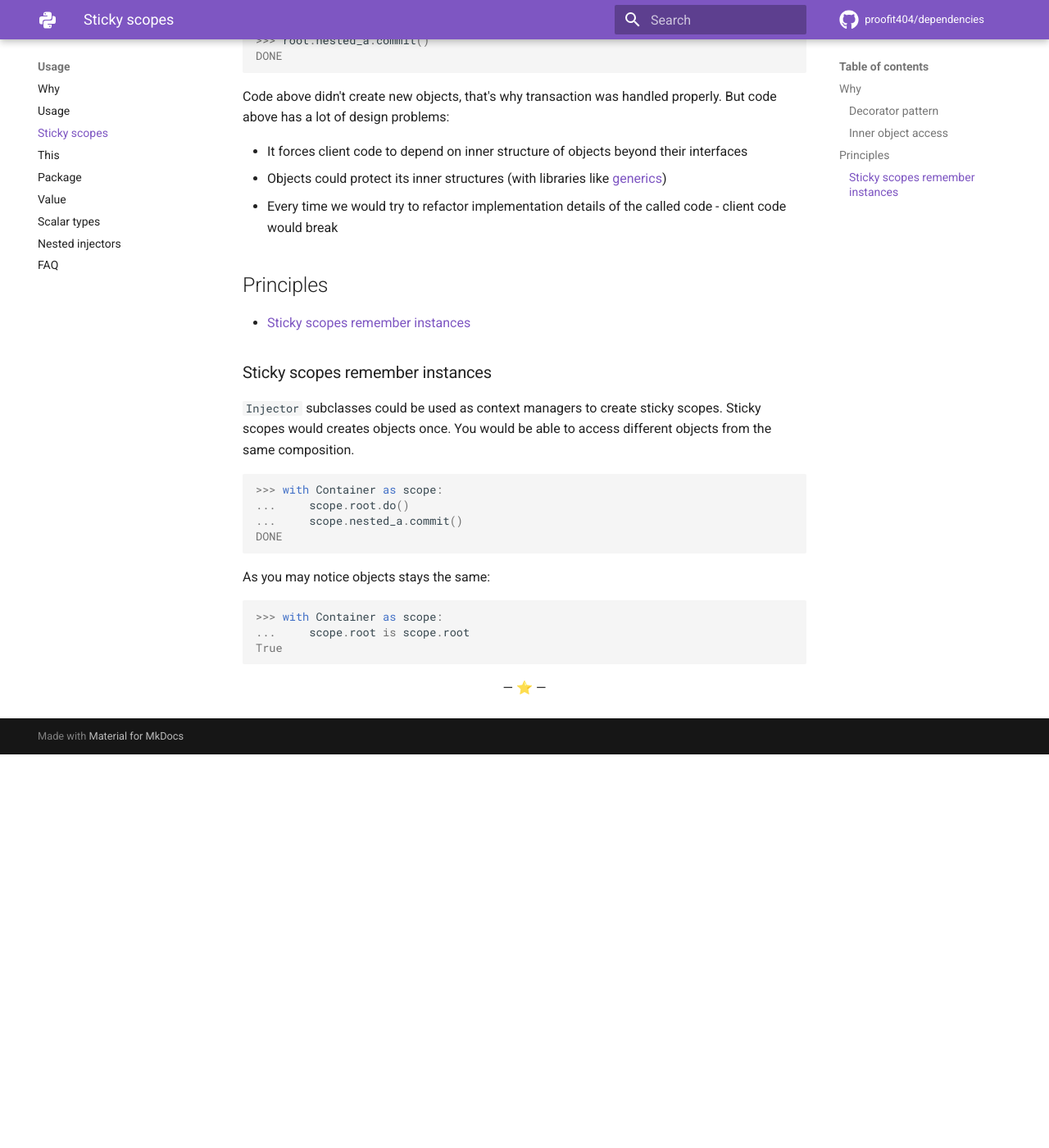
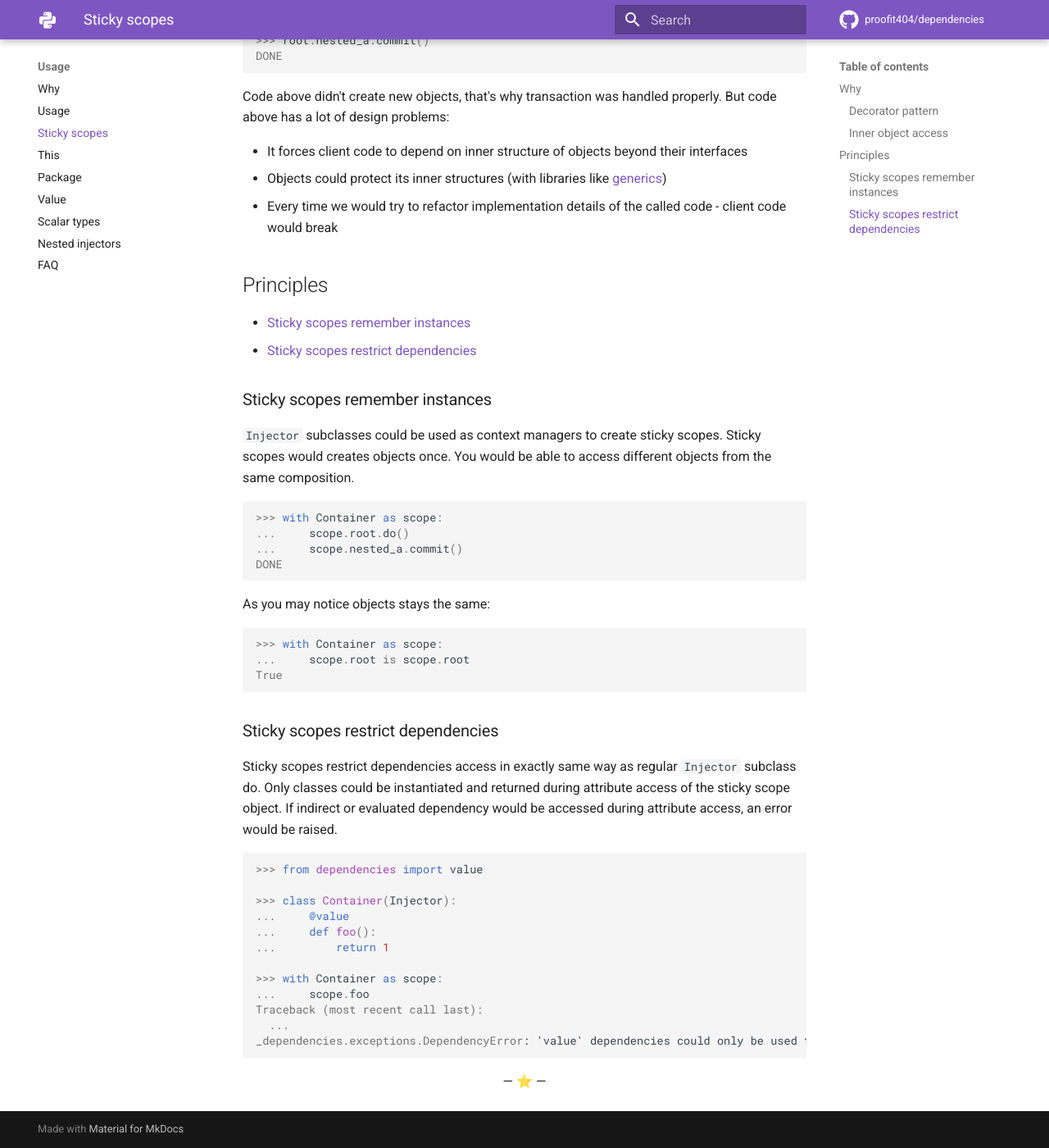
Before and after one commit to proofit404/dependencies, an MkDocs documentation site: the page built from docs/sticky.md, in a window 1280 px wide and 1400 px high, scrolled down 1445 px. Shown: the whole window at 82% size. Built offline with MkDocs 1.6.1 and Material for MkDocs 9.7.7, drawn with Linux system fonts in a browser that asks for light colours; comment, search, counter and statistics services are not loaded; before the commit the page ends 2365 px from its top, so only the background shows below that.

Commit message:
docs: explain sticky scopes restrictions #447

````diff
--- a/docs/sticky.md
+++ b/docs/sticky.md
@@ -85,6 +85,7 @@ properly. But code above has a lot of design problems:
 ## Principles
 
 - [Sticky scopes remember instances](#sticky-scopes-remember-instances)
+- [Sticky scopes restrict dependencies](#sticky-scopes-restrict-dependencies)
 
 ### Sticky scopes remember instances
 
@@ -111,4 +112,28 @@ True
 
 ```
 
+### Sticky scopes restrict dependencies
+
+Sticky scopes restrict dependencies access in exactly same way as regular
+`Injector` subclass do. Only classes could be instantiated and returned during
+attribute access of the sticky scope object. If indirect or evaluated dependency
+would be accessed during attribute access, an error would be raised.
+
+```pycon
+
+>>> from dependencies import value
+
+>>> class Container(Injector):
+...     @value
+...     def foo():
+...         return 1
+
+>>> with Container as scope:
+...     scope.foo
+Traceback (most recent call last):
+  ...
+_dependencies.exceptions.DependencyError: 'value' dependencies could only be used to instantiate classes
+
+```
+
 <p align="center">&mdash; ⭐ &mdash;</p>
````
